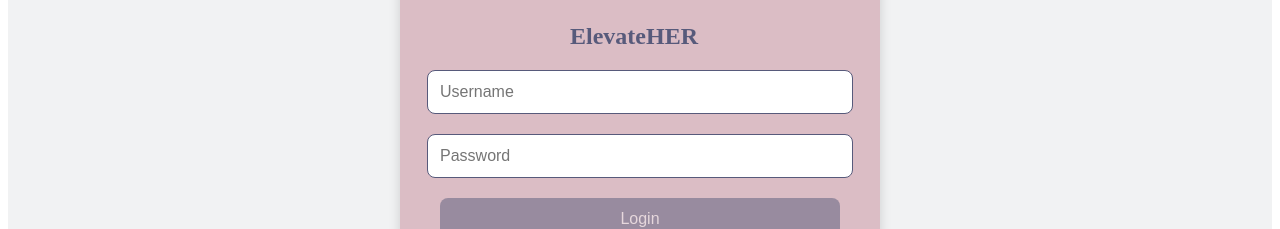
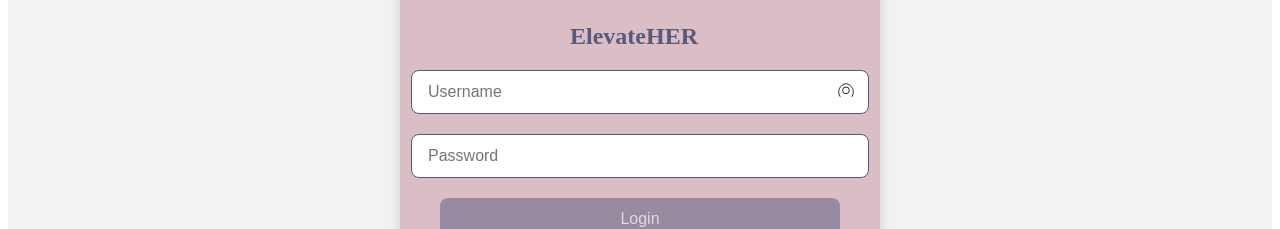
Before and after one commit to fleurest/elevateHER, a React (Create React App) app in the folder client/: page / in a window 1280 px wide. Shown: the part 336-565 px from the top of the page. Built offline with nearby package versions, Linux system fonts and the light colour scheme.

Commit message:
ui/ux for login screen

```diff
--- a/client/src/components/Login.js
+++ b/client/src/components/Login.js
@@ -12,6 +12,7 @@ const Login = ({ onLogin }) => {
   const [usernameValid, setUsernameValid] = useState(false);
   const [usernameTouched, setUsernameTouched] = useState(false);
   const [passwordTouched, setPasswordTouched] = useState(false);
+  const [showPassword, setShowPassword] = useState(false);
 
   const passwordRegex = /^(?=.*[A-Za-z])(?=.*\d)(?=.*[!@#$%^&*()_\-+=\[\]{};':"\\|,.<>\/?]).{8,}$/;
 
@@ -105,22 +106,23 @@ const Login = ({ onLogin }) => {
           placeholder="Username"
           value={username}
           onChange={(e) => validateUsername(e.target.value)}
-          className="auth-input"
+          className="auth-input auth-input-user"
         />
         <input
-          type="password"
+          type={showPassword ? "text" : "password"}
           placeholder="Password"
           value={password}
           onChange={(e) => validatePassword(e.target.value)}
           className="auth-input"
         />
-        {usernameTouched && (
+
+        {isRegistering && usernameTouched && (
           <p className={`auth-feedback ${usernameValid ? 'valid' : 'invalid'}`}>
             {usernameValid ? '✅ Username looks good' : '❌ Must be at least 4 characters'}
           </p>
         )}
 
-        {passwordTouched && (
+        {isRegistering && passwordTouched && (
           <p className={`auth-feedback ${passwordValid ? 'valid' : 'invalid'}`}>
             {passwordValid
               ? '✅ Strong password'
--- a/client/src/style.css
+++ b/client/src/style.css
@@ -233,3 +233,19 @@
   opacity: 0.5;
   cursor: not-allowed;
 }
+
+.auth-input-user {
+  padding: 12px 40px 12px 16px;
+  background-image: url('../public/icons/user.svg');
+  background-repeat: no-repeat;
+  background-position: right 12px center;
+  background-size: 20px 20px;
+}
+
+.auth-input {
+  padding: 12px 40px 12px 16px;
+  font-size: 16px;
+  width: 100%;
+  border: 1px solid var(--purple);
+  border-radius: 8px;
+}
```
Also changed, not shown: client/public/icons/user.svg (added).
